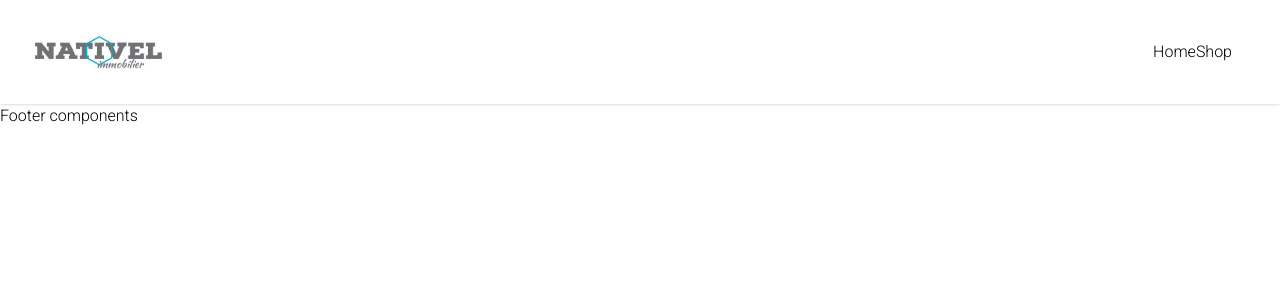
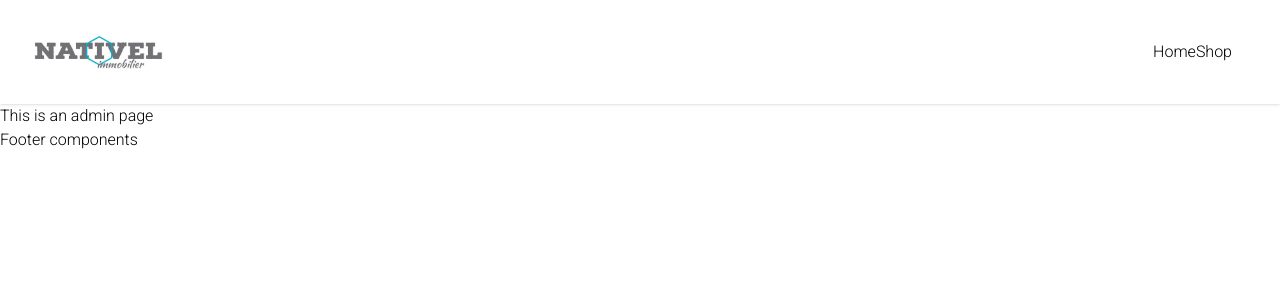
Before and after one commit to JulisTafita/imoweb, a Nuxt app: page /admin in a window 1280 px wide. Shown: the top 300 px of the page. Built offline with nearby package versions, Linux system fonts and the light colour scheme.

Commit message:
add an admin page to nativel immo

```diff
--- /dev/null
+++ b/pages/admin/index.vue
@@ -0,0 +1,3 @@
+<template>
+    <div>This is an admin page</div>
+</template>
```
